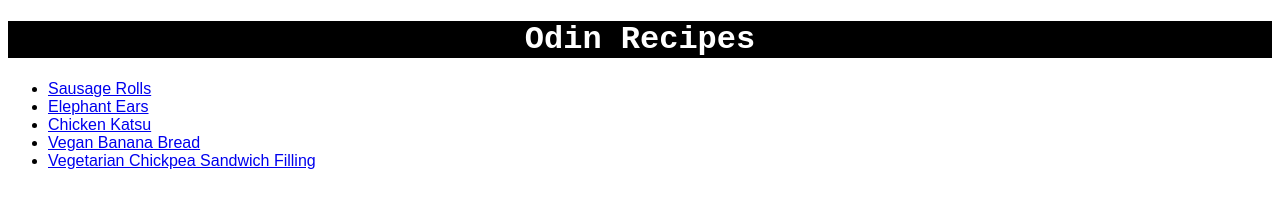
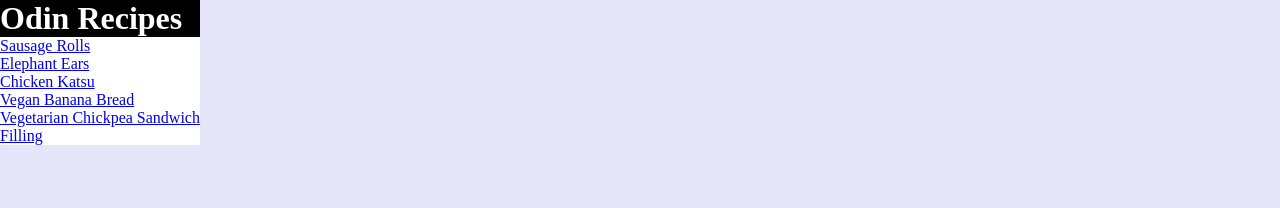
Before and after one commit to coder-obj/odin-recipes, a plain HTML site: page index.html in a window 1280 px wide. Drawn offline with Linux system fonts and the light colour scheme.

Commit message:
Set up basic structure in style.css

```diff
--- a/style.css
+++ b/style.css
@@ -1,18 +1,22 @@
-body {
-    font-family: "Courier New", Courier, monospace;
+* {
+    margin: 0;
+    padding: 0;
+    box-sizing: border-box;
 }
 
-h1 {
+body {
+    background-color: lavender;
+}
+
+.recipes {
+    background-color: white;
+    width: 200px;
+    height: auto;
+}
+
+.title {
     background-color: black;
     color: white;
-    text-align: center;
+    width: 200px;
+    height: 100;
 }
-
-p,
-li {
-    font-family: Arial, sans-serif;
-}
-
-h2 {
-    background-color: rgb(225, 222, 255);
-}
```
